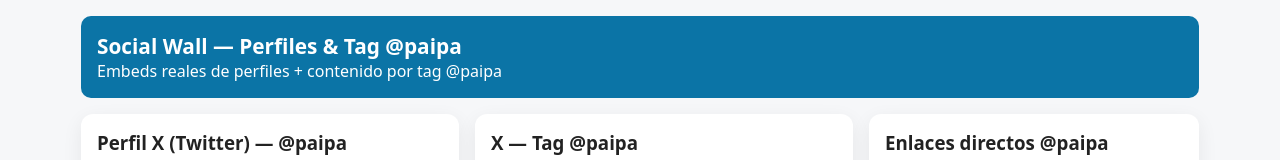
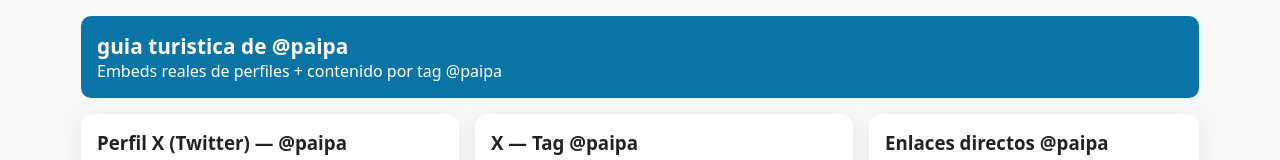
Before and after one commit to enpaipa/.com, a plain HTML site: page index.html in a window 1280 px wide. Shown: the top 160 px of the page. Drawn offline with Linux system fonts and the light colour scheme; grey boxes are pictures that could not be loaded.

Commit message:
Update index.html

```diff
--- a/index.html
+++ b/index.html
@@ -24,7 +24,7 @@
 <body>
   <div class="container">
     <header>
-      <h1>Social Wall — Perfiles & Tag @paipa</h1>
+      <h1>guia turistica de @paipa</h1>
       <p>Embeds reales de perfiles + contenido por tag @paipa</p>
     </header>
 
```
